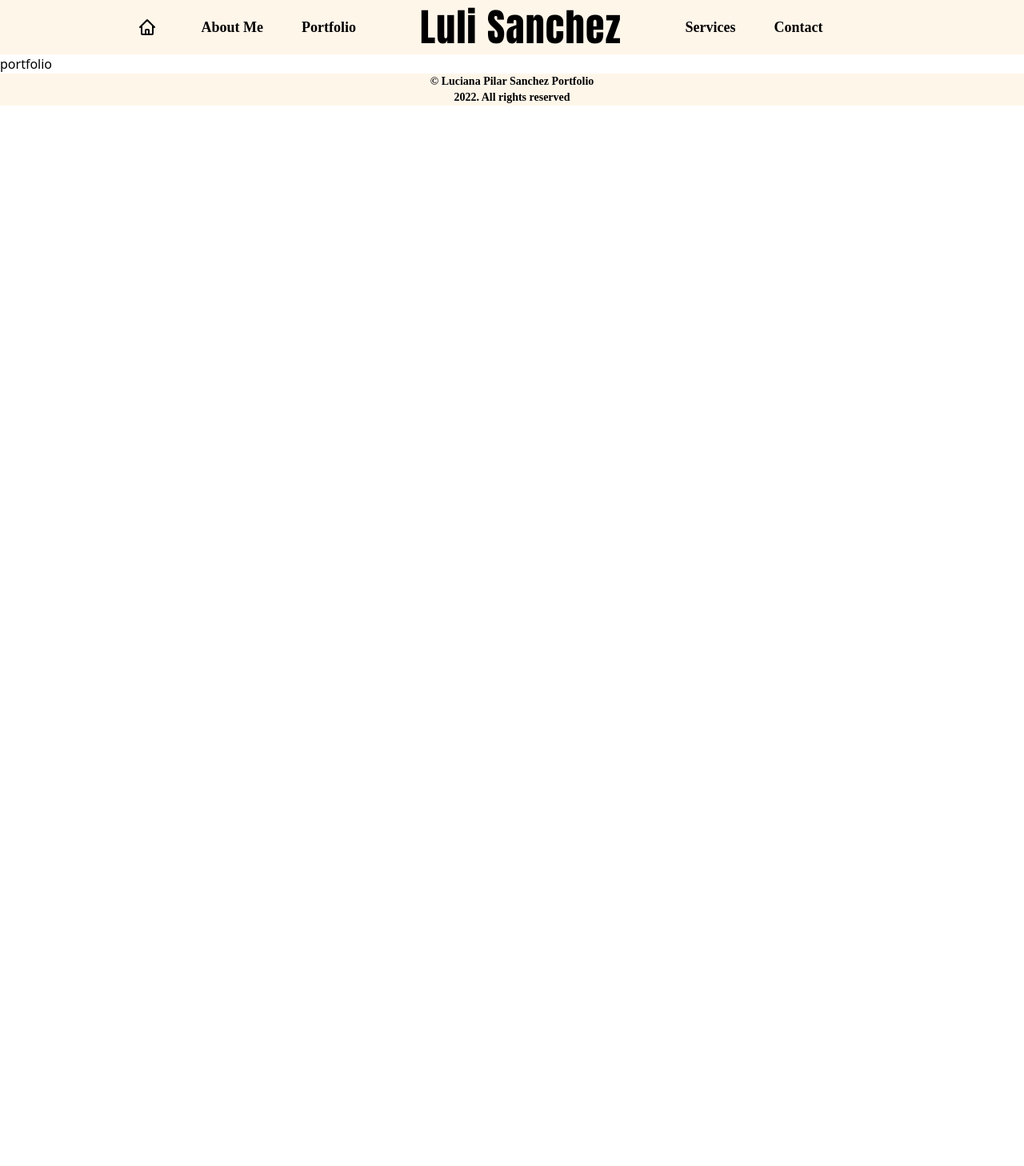
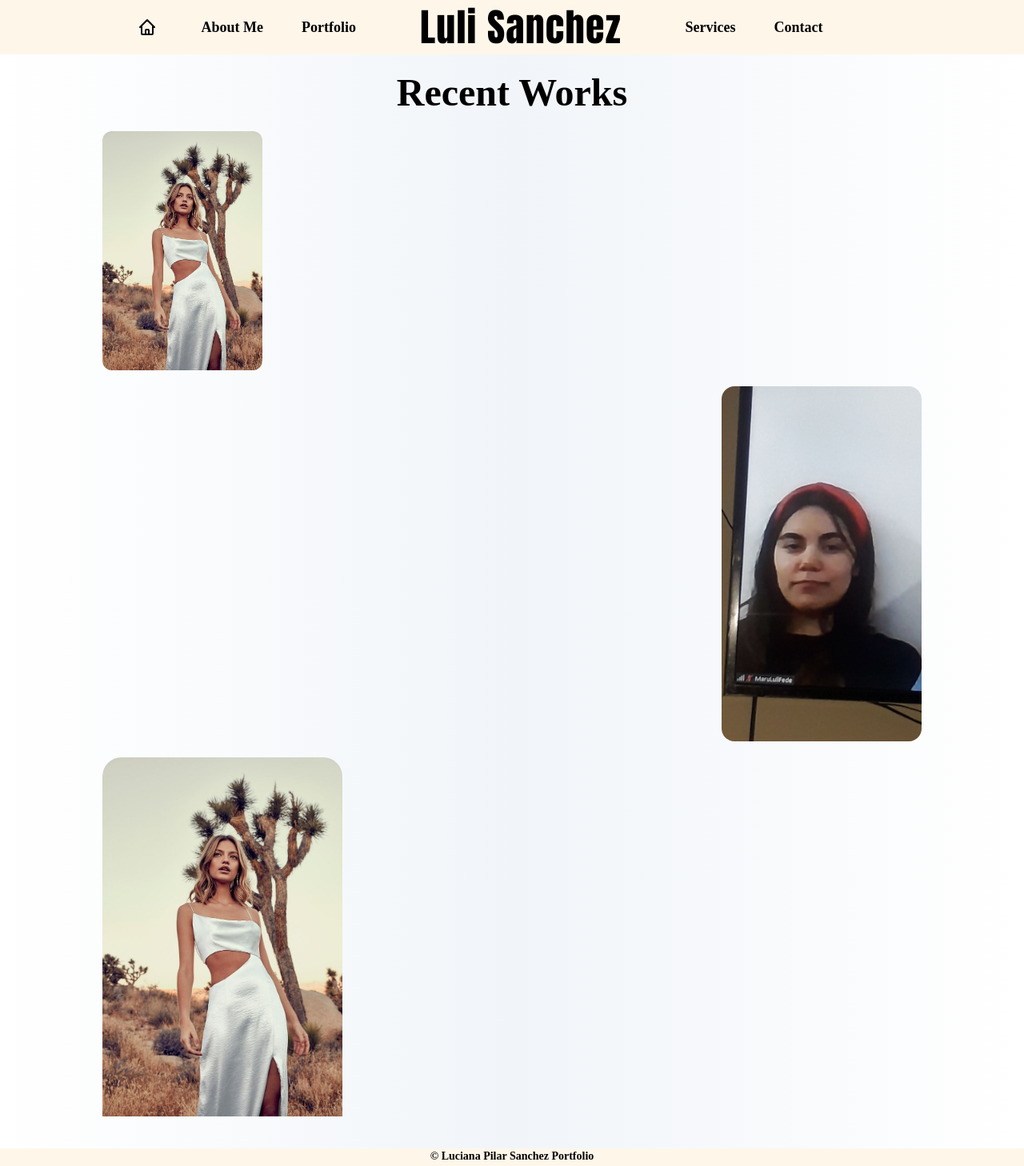
Before and after one commit to JuanmaGre/luli-sanchez-portfolio, a Next.js app: page /portfolio in a window 1280 px wide. Shown: the top 1458 px of the page at 80% size. Before the commit the page ends 800 px from the top, so only its background shows below. Built offline with nearby package versions, Linux system fonts and the light colour scheme; a web font is replaced by a local one.

Commit message:
servicios reales, maquetado de portfolio

```diff
--- a/pages/contact.js
+++ b/pages/contact.js
@@ -12,14 +12,14 @@ function contact() {
     const [submitted, setSubmitted] = useState(false)
 
     const handleSubmit = (e) => {
-        e.preventDefault()
+        e.preventDefault();
 
         let data = {
             name,
             email,
             subject,
             message
-        }
+        };
 
         fetch('api/contact', {
             method: 'POST',
@@ -58,6 +58,7 @@ function contact() {
                                 onChange={(e)=>{setName(e.target.value)}}
                                 name='name'
                                 className="inputField"
+                                required
                             />
                         </formGroup>
                         <formGroup className="inputGroup">
@@ -66,9 +67,10 @@ function contact() {
                             </label>
                             <input
                                 type='email'
-                                onChange={(e)=>{setEmail(e.target.value)}}
                                 name='email'
                                 className="inputField"
+                                required
+                                onChange={(e)=>{setEmail(e.target.value)}}
                             />
                         </formGroup>
                         <formGroup className="inputGroup">
@@ -77,10 +79,11 @@ function contact() {
                             </label>
                             <input
                                 type='text'
-                                onChange={(e)=>{setSubject(e.target.value)}}
                                 name='subject'
                                 className="inputField"
                                 placeholder='Area of your interest'
+                                required
+                                onChange={(e)=>{setSubject(e.target.value)}}
                             />
                         </formGroup>
                         <formGroup className="inputMess">
@@ -89,11 +92,12 @@ function contact() {
                             </label>
                             <input
                                 type='text'
-                                onChange={(e)=>{setMessage(e.target.value)}}
                                 name='message'
                                 className="inputField2"
                                 maxLength={250}
                                 placeholder='Type your questions. You have 250 characters'
+                                required
+                                onChange={(e)=>{setMessage(e.target.value)}}
                             />
                         </formGroup>
                         <div className='justify-start items-center pt-1'>
--- a/pages/portfolio.js
+++ b/pages/portfolio.js
@@ -1,10 +1,44 @@
 import React from 'react'
 import Layout from '../components/Layout'
+import 'animate.css'
+
 
 function portfolio() {
     return (
         <Layout>
-            <div>portfolio</div>
+            <div className='bg-gradient-to-r from-white via-slate-100 to-white'>
+                <h1 className='text-5xl py-6 justify-center text-center font-footer font-bold animate__animated animate__fadeInDown'>
+                    Recent Works
+                </h1>
+            </div>
+            <div className='bg-gradient-to-r from-white via-slate-100 to-white'>
+                <div className='grid grid-cols-1 justify-items-stretch px-32 pb-10 space-y-5'>
+                    <div className='justify-self-start animate__animated animate__fadeInLeft'>
+                        <img
+                            src="asd.jpeg"
+                            alt=""
+                            width={200}
+                            className='rounded-xl'
+                        />
+                    </div>
+                    <div className='justify-self-end animate__animated animate__fadeInRight'>
+                        <img
+                            src="luli.jpeg"
+                            alt=""
+                            width={250}
+                            className='rounded-2xl'
+                        />
+                    </div>
+                    <div className='justify-self-start animate__animated animate__fadeInLeft'>
+                        <img
+                            src="asd.jpeg"
+                            alt=""
+                            width={300}
+                            className='rounded-t-3xl'
+                        />
+                    </div>
+                </div>
+            </div>
         </Layout>
     )
 };
--- a/pages/services.js
+++ b/pages/services.js
@@ -9,7 +9,7 @@ function ServicesCard({ user }) {
 
     return (
         <div>
-            <div className='justify-center items-center animate__animated animate__fadeInLeft space-y-8'>
+            <div className='justify-center items-center animate__animated animate__fadeInUp space-y-8'>
                 <img
                     src="asd.jpeg"
                     alt=""
@@ -17,7 +17,7 @@ function ServicesCard({ user }) {
                     className='rounded-full'
                 />
                 <button
-                    className='services animate__animated animate__fadeInLeft'
+                    className='services animate__animated animate__fadeInUp'
                     type='button'
                     onClick={() => setShowModal(true)}
                 >
@@ -34,34 +34,41 @@ function ServicesCard({ user }) {
                                         </h3>
                                     </div>
                                     <div className="relative p-6 space-y-2 flex-auto">
-                                        <label className="block text-black text-sm font-bold mb-1">
+                                        <label className="block text-black text-lg font-bold mb-1">
                                             Stories
                                         </label>
                                         <p>
                                             {user.stories}
                                         </p>
-                                        <label className="block text-black text-sm font-bold mb-1">
+                                        <label className="block text-black text-lg font-bold mb-1">
                                             Reels
                                         </label>
                                         <p>
                                             {user.reels}
                                         </p>
-                                        <label className="block text-black text-sm font-bold mb-1">
+                                        <label className="block text-black text-lg font-bold mb-1">
                                             Posts
                                         </label>
                                         <p>
                                             {user.posts}
                                         </p>
-                                        <label className="block text-black text-sm font-bold mb-1">
-                                            Description
+                                        <label className="block text-black text-lg font-bold mb-1">
+                                            Counseling
+                                        </label>
+                                        <p>
+                                            {user.description}
+                                        </p>
+                                        <label className="block text-black text-lg font-bold mb-1">
+                                            Biography Optimization
                                         </label>
                                         <p className="appearance-none border-none w-full py-0 px-1 text-black">
-                                            {user.description}
+                                            {user.bio}
                                         </p>
                                     </div>
                                     <div className="flex items-center justify-center p-2 border-t border-solid border-blueGray-200 rounded-b">
                                         <button
-                                            className="text-red-500 background-transparent font-bold uppercase px-6 py-2 text-sm outline-none focus:outline-none mr-1 mb-1"
+                                            className="text-red-500 hover:text-red-900 background-transparent font-bold uppercase
+                                            px-6 py-2 text-sm outline-none focus:outline-none mr-1 mb-1"
                                             type="button"
                                             onClick={() => setShowModal(false)}
                                         >
@@ -86,7 +93,7 @@ const servicesData = () => {
                     Services
                 </h1>
             </div>
-            <div className='flex-row flex justify-center pt-8 px-4 pb-12 space-x-36 bg-gradient-to-r from-white via-slate-100 to-white'>
+            <div className='flex-row flex justify-center pt-8 pb-12 space-x-36 bg-gradient-to-r from-white via-slate-100 to-white'>
                 {
                     servicesInfo.map((user, i) => (
                         <ServicesCard user={user} key={i} />
--- a/styles/globals.css
+++ b/styles/globals.css
@@ -67,7 +67,7 @@
         @apply h-20 block w-full pb-11 pl-2 transition ease-in-out m-0
     }
     .services {
-        @apply justify-center text-center bg-[#ecfccb] rounded-full text-xl font-services ml-24 px-6 p-2
+        @apply justify-center text-center bg-[#ecfccb] rounded-full text-xl font-services ml-24 px-4 p-2
         hover:text-[#a5b4fc] cursor-pointer
     }
     .btn{
```
Also changed, not shown: profile.js (+15 -12 lines).
